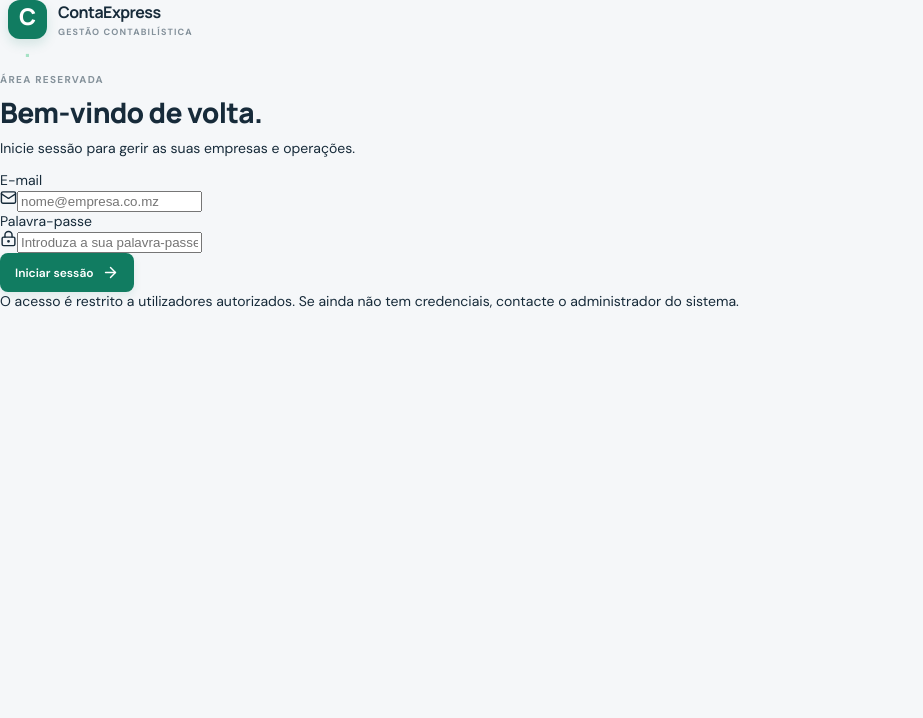
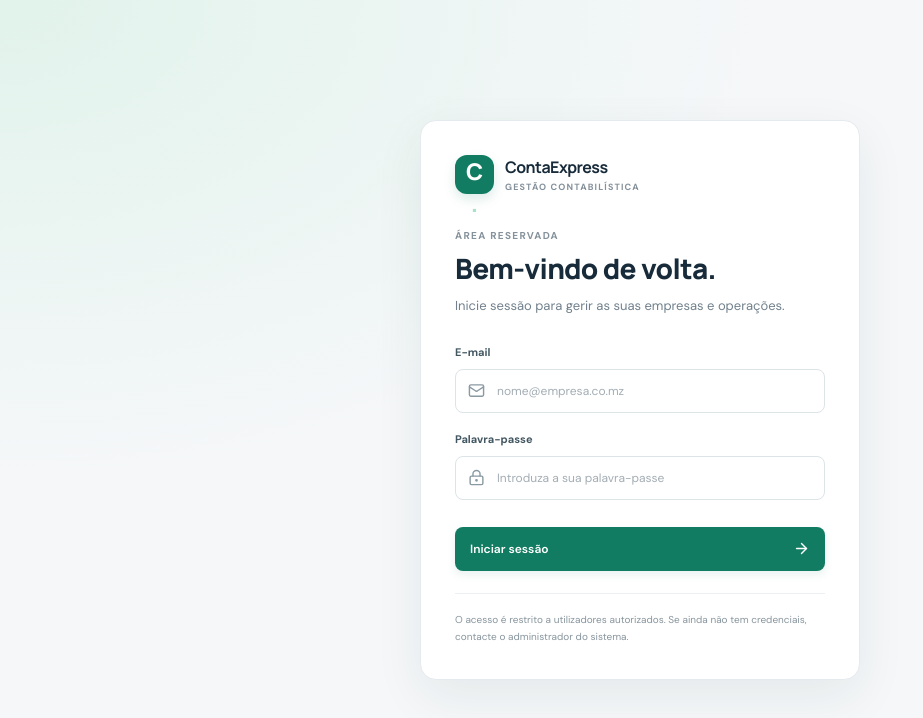
Before and after one commit to acjl-mz/contaexpress, a Next.js app: page /login in a window 1280 px wide. Shown: the top 718 px of the page, without its empty margins (0-923 px from the left). Built offline with nearby package versions, Linux system fonts and the light colour scheme.

Commit message:
ui: style login and company management screens

```diff
--- a/app/globals.css
+++ b/app/globals.css
@@ -93,3 +93,65 @@ h2{font-size:17px;margin:0;font-weight:800}
 .footer-separator{padding:0 5px;color:#c5cdd2}
 @media(max-width:1100px){.sidebar{width:215px;flex-basis:215px}.page-content{padding:28px 24px 22px}.topbar{padding:0 24px}.metrics-grid{grid-template-columns:repeat(2,minmax(0,1fr))}.content-grid{grid-template-columns:1fr}}
 @media(max-width:680px){.sidebar{width:62px;flex-basis:62px;padding:20px 8px}.brand{padding:0 3px 28px}.brand-mark{width:40px;height:40px;flex:0 0 40px}.brand-copy,.workspace-label,.nav-item:not(.active)::after,.nav-item{font-size:0}.nav-list{gap:8px}.nav-item{justify-content:center;padding:12px 0}.nav-item svg{width:19px;height:19px;flex:0 0 auto}.nav-item.active{font-size:0}.nav-soon,.sidebar-bottom{display:none}.topbar{height:60px;padding:0 15px}.breadcrumb{font-size:10px;gap:5px}.environment-pill{display:none}.topbar-actions{gap:8px}.page-content{padding:25px 14px 18px}.welcome-row{align-items:flex-start;flex-direction:column;gap:15px}.welcome-row h1{font-size:24px}.primary-button{width:100%}.notice{align-items:flex-start;padding:13px;gap:10px}.notice-tag{display:none}.notice p{font-size:10px}.metrics-grid{gap:10px}.metric-card{padding:13px}.metric-top{font-size:10px;align-items:flex-start}.metric-icon{height:29px;width:29px;flex-basis:29px}.metric-value{font-size:24px}.metric-note{font-size:9px;line-height:1.5}.panel-heading{padding:17px 15px 13px}.module-list{padding:0 9px}.module-row{gap:8px;padding:12px 3px}.module-icon{height:33px;width:33px;flex-basis:33px}.module-info span{font-size:9px}.state-badge{font-size:8px;padding:4px 5px}.module-chevron{display:none}.panel-footer{padding:12px;font-size:9px}.checklist{padding:3px 15px 8px}.page-footer{flex-direction:column;gap:8px;font-size:9px}.brand{justify-content:center}}
+
+
+/* Authentication and company registry */
+.auth-page{min-height:100vh;display:grid;place-items:center;padding:28px 16px;background:radial-gradient(ellipse at top left,#e1f3eb 0,transparent 42%),var(--bg)}
+.auth-card{width:min(100%,440px);background:#fff;border:1px solid var(--line);border-radius:16px;padding:34px;box-shadow:0 16px 50px #183e2b12}
+.auth-brand{padding:0 0 35px}
+.auth-card h1{font-size:28px;margin:0 0 9px}
+.auth-subtitle{font-size:13px;color:var(--muted);line-height:1.7;margin:0 0 27px}
+.auth-form{display:grid;gap:10px}
+.auth-form label,.form-field label{font-size:11px;font-weight:700;color:#435762}
+.field-wrap{height:44px;border:1px solid #dce4e8;border-radius:8px;display:flex;align-items:center;gap:10px;padding:0 12px;color:#8a9aa3;margin-bottom:9px}
+.field-wrap:focus-within,.form-field input:focus,.form-field select:focus,.search-field:focus-within{outline:2px solid #b6e1cf;outline-offset:1px;border-color:#71b99a}
+.field-wrap input{border:0;outline:0;min-width:0;flex:1;font:inherit;font-size:12px;color:var(--ink);background:transparent}
+.field-wrap input::placeholder,.form-field input::placeholder{color:#a3adb4}
+.auth-submit{margin-top:8px;width:100%;height:44px}
+.auth-submit svg{margin-left:auto}
+.form-error{font-size:11px;color:#b42318;background:#fff0ef;padding:10px;border-radius:7px;margin:0}
+.auth-footnote{font-size:10px;line-height:1.7;color:#87959d;margin:22px 0 0;padding-top:17px;border-top:1px solid #edf0f2}
+.companies-shell{min-height:100vh}
+.companies-topbar{height:70px;background:#fff;border-bottom:1px solid var(--line);display:flex;align-items:center;justify-content:space-between;padding:0 max(24px,calc((100vw - 1250px)/2))}
+.companies-topbar .brand{padding:0}
+.companies-user{display:flex;align-items:center;gap:14px;color:#647782;font-size:12px}
+.companies-content{max-width:1250px;margin:0 auto;padding:30px 28px}
+.companies-content>.breadcrumb{margin-bottom:28px}
+.companies-title-row{display:flex;justify-content:space-between;align-items:flex-end;gap:20px;margin-bottom:25px}
+.companies-title-row h1{margin-bottom:7px}
+.company-form{margin-bottom:20px;padding-bottom:19px}
+.company-form-grid{display:grid;grid-template-columns:repeat(2,minmax(0,1fr));gap:16px;padding:0 20px}
+.form-field{display:grid;gap:8px;min-width:0}
+.form-field.wide{grid-column:1/-1}
+.form-field input,.form-field select{width:100%;height:42px;border:1px solid #dce4e8;border-radius:7px;padding:0 11px;background:#fff;color:var(--ink);font:inherit;font-size:12px;outline:none}
+.form-actions{display:flex;justify-content:flex-end;gap:9px;padding:20px 20px 0}
+.secondary-button{background:#fff;border:1px solid #dce4e8;border-radius:8px;padding:10px 14px;color:#516570;font-size:12px;font-weight:600}
+.company-table-panel{min-height:330px}
+.company-table-toolbar{display:flex;justify-content:space-between;align-items:center;gap:15px;padding:20px;border-bottom:1px solid #edf0f2}
+.company-table-toolbar h2{font-size:15px;margin:0 0 6px}
+.company-table-toolbar p{margin:0;color:#87949c;font-size:11px}
+.table-actions{display:flex;align-items:center;gap:9px}
+.search-field{display:flex;align-items:center;gap:8px;width:240px;height:35px;border:1px solid #e0e6e9;border-radius:7px;padding:0 10px;color:#87949c}
+.search-field input{border:0;outline:0;min-width:0;width:100%;background:transparent;font:inherit;font-size:11px;color:var(--ink)}
+.company-table-scroll{overflow-x:auto}
+.company-table{border-collapse:collapse;width:100%;min-width:620px;text-align:left}
+.company-table th{font-size:9px;letter-spacing:.8px;color:#89969e;font-weight:700;background:#fbfcfc;padding:13px 18px;border-bottom:1px solid #edf0f2}
+.company-table td{font-size:11px;color:#63747e;padding:15px 18px;border-bottom:1px solid #eff2f4;white-space:nowrap}
+.company-table tbody tr:last-child td{border-bottom:0}
+.company-table tbody tr:hover{background:#fbfdfc}
+.company-name-cell{display:flex;align-items:center;gap:11px;min-width:210px}
+.company-row-icon{height:35px;width:35px;display:grid;place-items:center;border-radius:9px;background:#eaf5ef;color:var(--green);flex:0 0 35px}
+.company-name-cell>span:last-child{display:grid;gap:5px}
+.company-name-cell strong{font-size:11px;color:#263e4b}
+.company-name-cell small{font-size:9px;color:#98a3aa}
+.company-status{display:inline-flex;align-items:center;gap:6px;border-radius:20px;background:#eaf7ef;color:#287b58;padding:5px 8px;font-size:10px;font-weight:700}
+.company-status span{width:5px;height:5px;border-radius:50%;background:#32a36d}
+.empty-state{min-height:260px;display:flex;flex-direction:column;align-items:center;justify-content:center;gap:10px;padding:28px;text-align:center;color:#7c8b94}
+.empty-state strong{font-size:13px;color:#354c59}
+.empty-state p{max-width:380px;font-size:11px;line-height:1.7;margin:0 0 8px}
+.empty-icon{height:48px;width:48px;display:grid;place-items:center;border-radius:13px;background:#edf6f1;color:var(--green);margin-bottom:3px}
+.inline-error{display:flex;align-items:center;gap:10px;background:#fff0ef;color:#a72b25;border:1px solid #f4d4d1;border-radius:8px;padding:12px 14px;margin-bottom:18px;font-size:11px}
+.companies-footnote{font-size:10px;color:#8e9ba3;margin-top:17px}
+.spin{animation:spin 1.1s linear infinite}
+@keyframes spin{to{transform:rotate(360deg)}}
+@media(max-width:650px){.auth-card{padding:25px 21px}.companies-topbar{padding:0 15px}.companies-topbar .brand-copy small{display:none}.companies-user>span{max-width:120px;overflow:hidden;text-overflow:ellipsis;white-space:nowrap}.companies-content{padding:23px 14px}.companies-title-row{align-items:flex-start;flex-direction:column}.companies-title-row .primary-button{width:100%}.company-form-grid{grid-template-columns:1fr;padding:0 14px}.form-field.wide{grid-column:auto}.form-actions{padding:18px 14px 0}.company-table-toolbar{align-items:flex-start;flex-direction:column;padding:16px}.table-actions,.search-field{width:100%}.table-actions .icon-button{flex:0 0 35px}}
```
